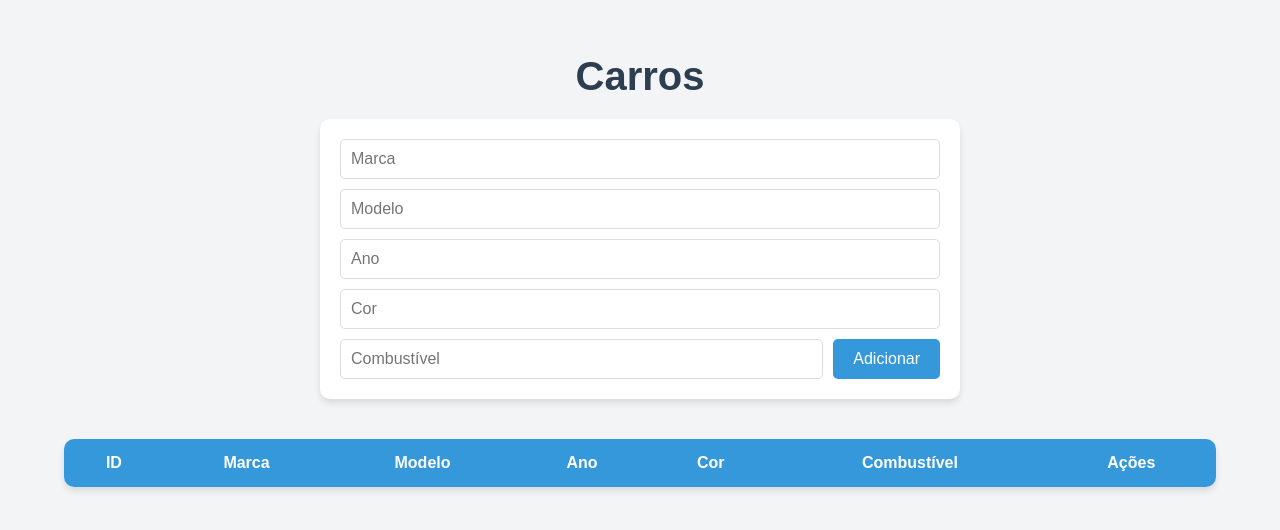
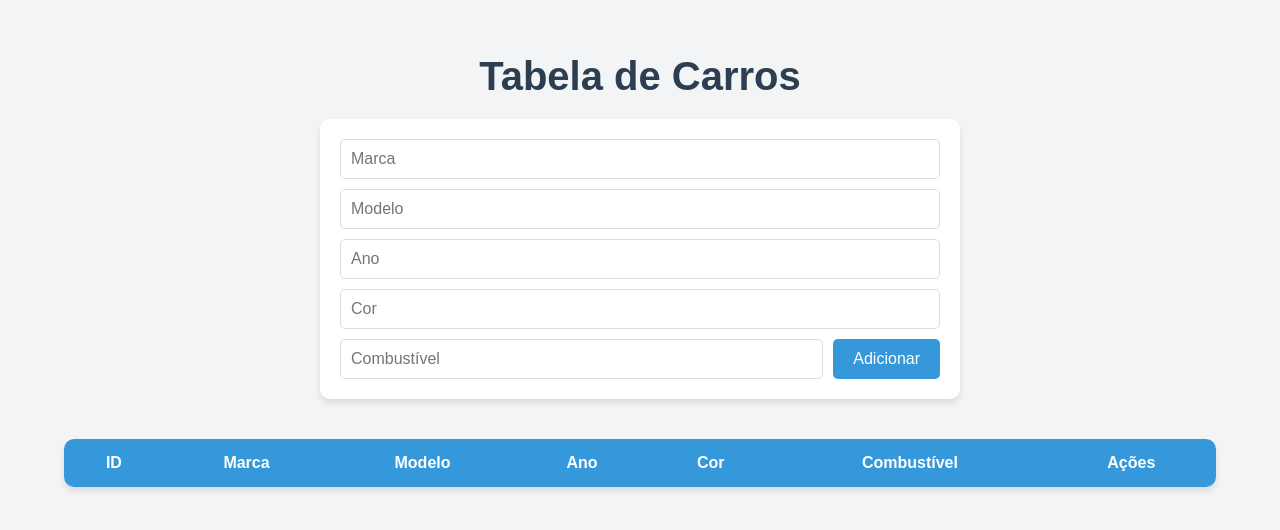
Before and after one commit to MatAfonso/FrontProjetoNuvem, a plain HTML site: page index.html in a window 1280 px wide. Shown: the part 140-670 px from the top of the page. Drawn offline with Linux system fonts and the light colour scheme; no server answers.

Commit message:
teste edicao

```diff
--- a/index.html
+++ b/index.html
@@ -7,7 +7,7 @@
     <link rel="stylesheet" href="styles.css">
 </head>
 <body>
-    <h1>Carros</h1>
+    <h1>Tabela de Carros</h1>
 
     <div class="form-container">
         <input type="text" id="marca" placeholder="Marca" />
```
